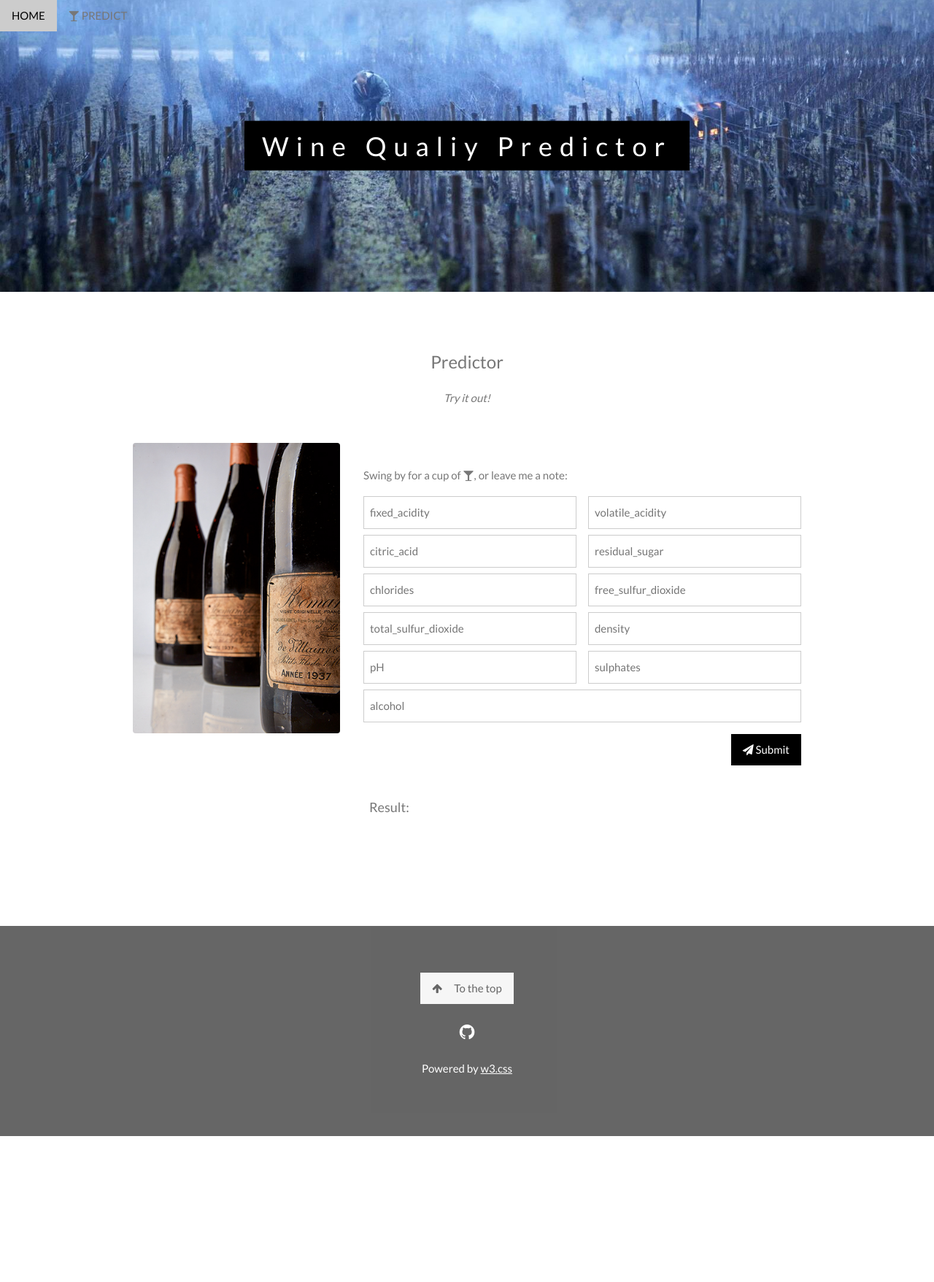
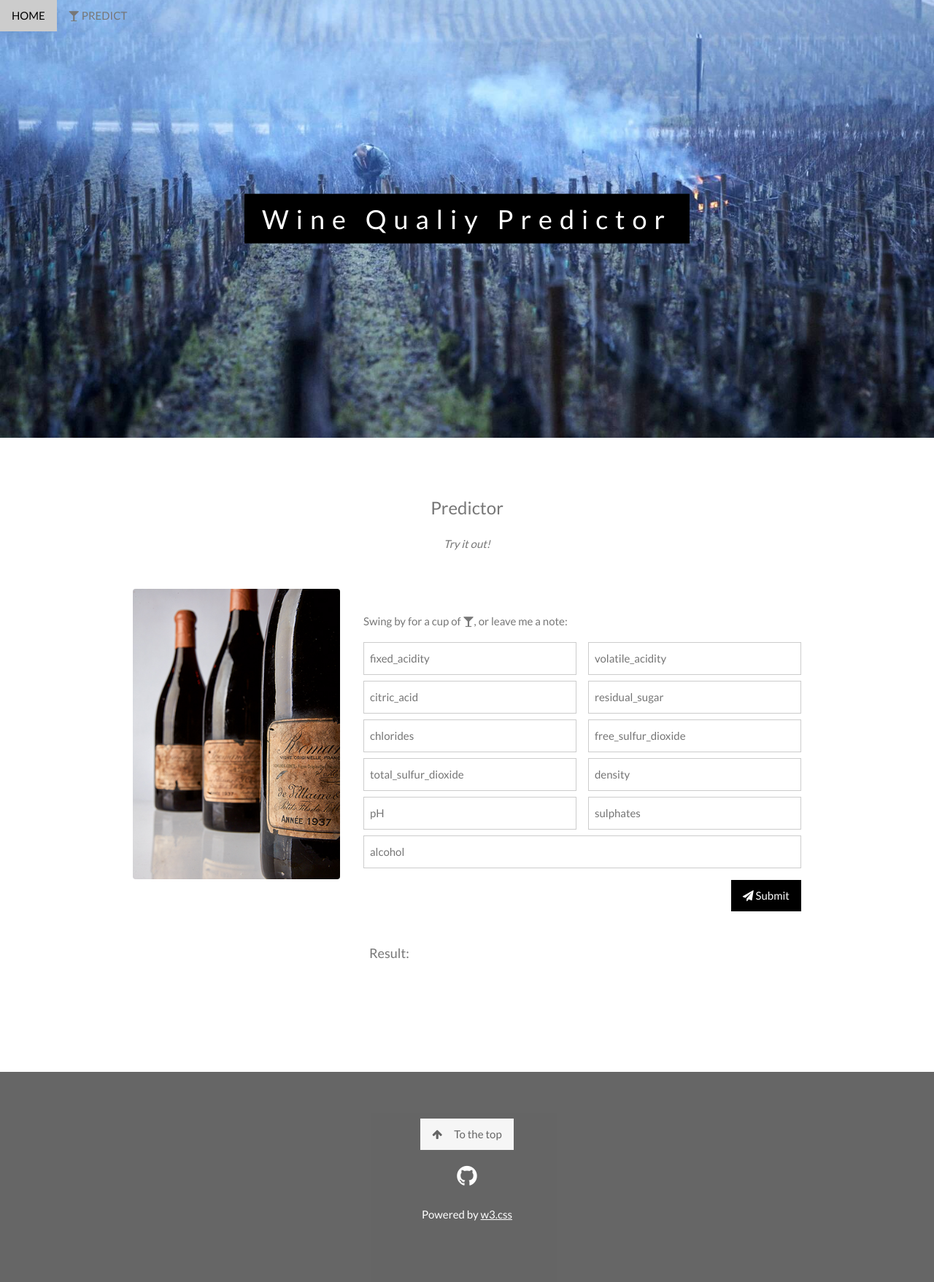
Before and after one commit to yzelac/Wine-Quality-Prediction-Web-Application, a Flask app: page / in a window 1280 px wide. Shown: the whole page at 73% size. Before the commit the page ends 1557 px from the top, so only its background shows below. Run offline with Flask 2, Linux system fonts and the light colour scheme; parts of the project's set-up code (start-up, migrations or seed data) failed here and were passed over.

Commit message:
Update homepage.html

```diff
--- a/app/templates/homepage.html
+++ b/app/templates/homepage.html
@@ -15,7 +15,7 @@ body, html {
 }
 
 /* Create a Parallax Effect */
-.bgimg-1, .bgimg-2, .bgimg-3 {
+.bgimg-1 {
   background-attachment: fixed;
   background-position: center;
   background-repeat: no-repeat;
@@ -35,7 +35,7 @@ body, html {
 @media only screen and (max-device-width: 1600px) {
   .bgimg-1, .bgimg-2, .bgimg-3 {
     background-attachment: scroll;
-    min-height: 400px;
+    min-height: 600px;
   }
 }
 </style>
@@ -147,7 +147,7 @@ body, html {
 <footer class="w3-center w3-black w3-padding-64 w3-opacity w3-hover-opacity-off">
   <a href="#home" class="w3-button w3-light-grey"><i class="fa fa-arrow-up w3-margin-right"></i>To the top</a>
   <div class="w3-xlarge w3-section">
-    <i class="fa fa-github w3-hover-opacity"></i>
+    <a href="https://github.com/yzelac/MSiA423-Project/"><i class="fa fa-github w3-hover-opacity" style="font-size:32px"></i></a>
   </div>
   <p>Powered by <a href="https://www.w3schools.com/w3css/default.asp" title="W3.CSS" target="_blank" class="w3-hover-text-green">w3.css</a></p>
 </footer>
```
